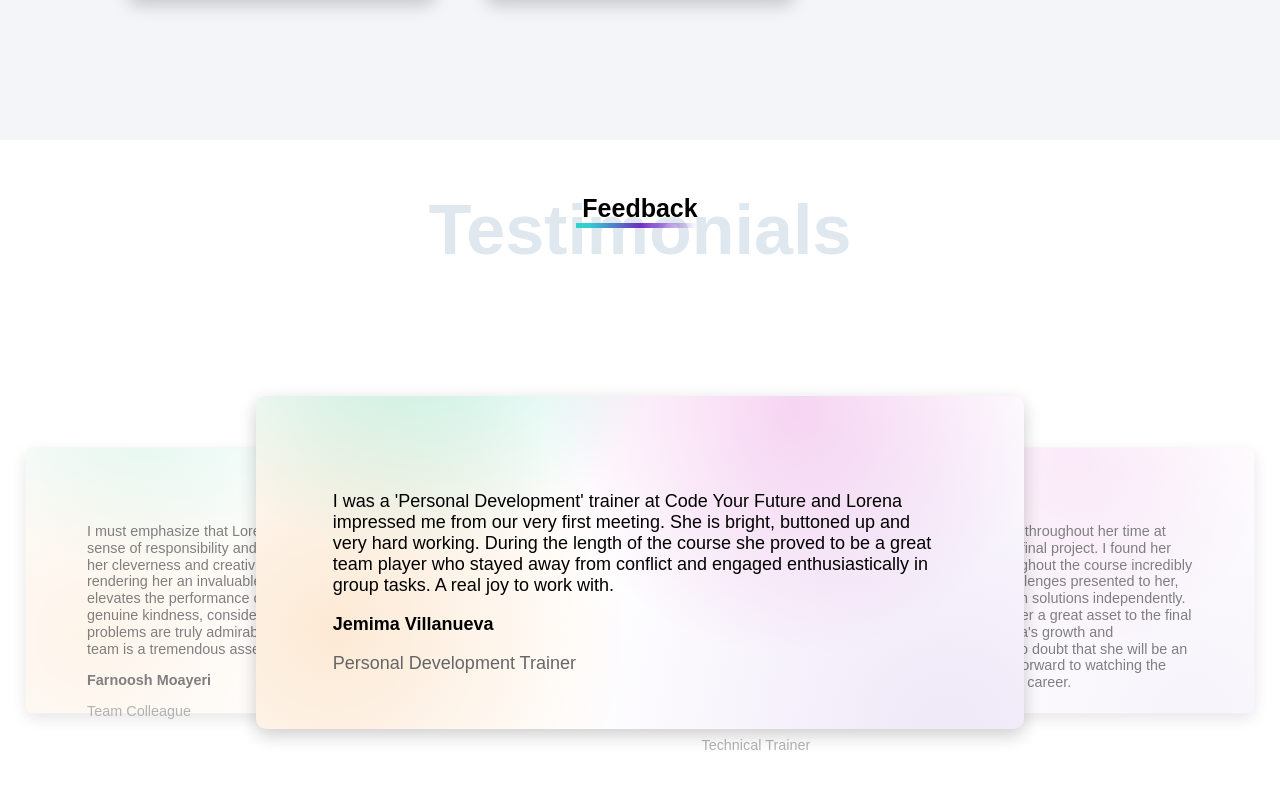
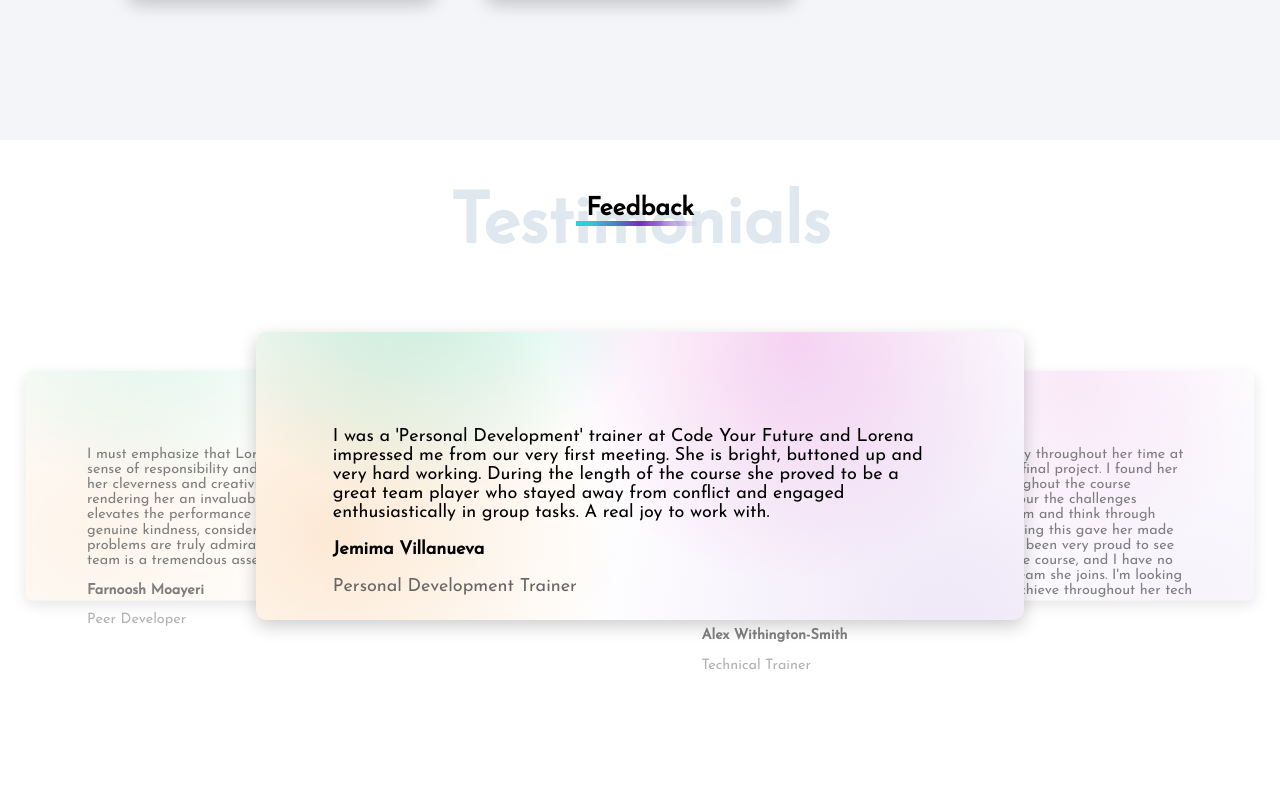
Before and after one commit to LorenaCapraru/Portofolio, a React (Create React App) app: page / in a window 1280 px wide. Shown: the part 3060-3848 px from the top of the page. Built offline with nearby package versions, Linux system fonts and the light colour scheme.

Commit message:
font change

```diff
--- a/src/pages/About/About.css
+++ b/src/pages/About/About.css
@@ -1,7 +1,7 @@
 body {
   padding: 0px;
   margin: 0px;
-  font-family: "Source Sans Pro", sans-serif;
+  /* font-family: "Source Sans Pro", sans-serif; */
   font-size: large;
 }
 
--- a/src/pages/Feedback/Feedback.css
+++ b/src/pages/Feedback/Feedback.css
@@ -1,8 +1,8 @@
 .feedbackF {
   height: 100vh;
   width: 100vw;
-
-  transition: background 0.4s ease-in;
+  font-family: "Josefin Sans", sans-serif;
+  font-weight: lighter;
 }
 .testimonial-list {
   padding-top: 10%;
@@ -24,7 +24,7 @@ input[type="radio"] {
 }
 
 .container {
-  padding: 20% 10%;
+  padding: 15% 10%;
   transform-style: preserve-3d;
   display: flex;
   justify-content: center;
@@ -38,6 +38,7 @@ input[type="radio"] {
   transform: translatex(-40%) scale(0.8);
   opacity: 0.5;
   z-index: 0;
+  transition: background 0.4s ease-in;
 }
 
 #item-1:checked ~ .cards #song-2,
--- a/src/pages/Feedback/Feedback.jsx
+++ b/src/pages/Feedback/Feedback.jsx
@@ -14,7 +14,7 @@ const Feedback = () => {
     },
     {
       name: "Farnoosh Moayeri",
-      role: "Team Colleague",
+      role: "Peer Developer",
       text: "I must emphasize that Lorena is an exceptional teammate. Her remarkable sense of responsibility and problem-solving skills truly stand out, showcasing her cleverness and creativity. She’s both efficient and incredibly supportive, rendering her an invaluable asset to any team. I firmly believe that she elevates the performance of any group significantly. Furthermore, her genuine kindness, considerate nature, and ability to swiftly find solutions to problems are truly admirable. Having someone of Lorena’s calibre on the team is a tremendous asset.",
     },
   ];
```
